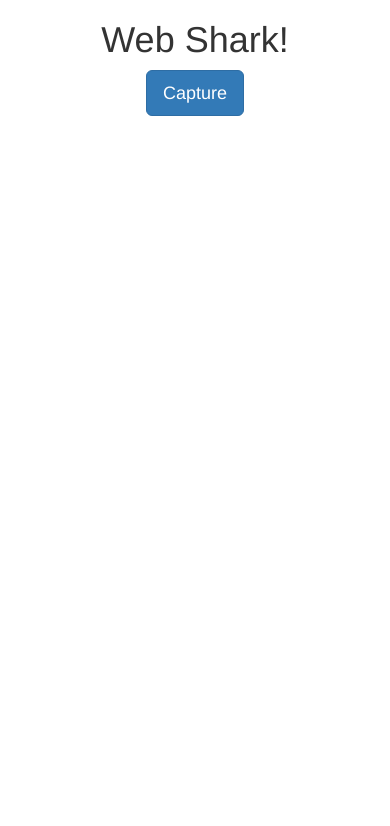
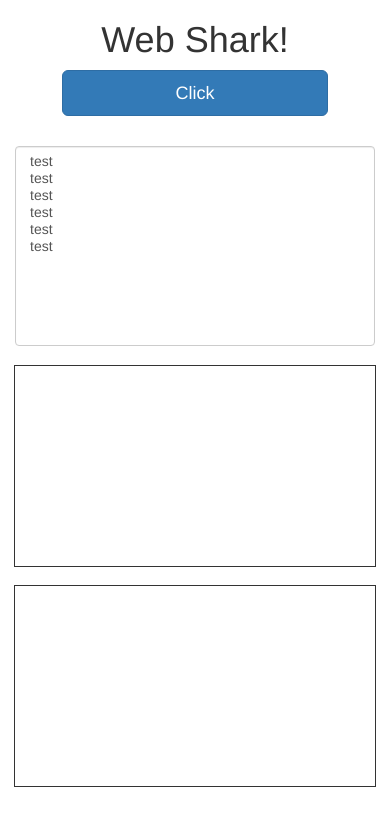
Before and after one commit to junshoong/web-shark, a Django app: page / in a window 390 px wide. Shown: the top 826 px of the page. Run offline with Django 3.2, Linux system fonts and the light colour scheme; some libraries are stand-ins or nearby versions.

Commit message:
change travis test version, add templates test list

```diff
--- a/capture/templates/home.html
+++ b/capture/templates/home.html
@@ -8,10 +8,24 @@
 <body>
     <div class="container">
         <div class="row">
-            <div class="col-md-6 col-md-offset-3">
+            <div class="col-md-8 col-md-offset-2">
                 <div class="text-center">
                     <h1>Web Shark!</h1>
-                    <a class="btn btn-primary btn-lg" >Capture</a>
+                    <form action="#" method="get">
+                        <input type="sumit" class="btn btn-lg btn-primary" value="Click" name="capture"/>
+                    </form>
+                    <select multiple class="unselected form-control" style="margin-top:30px; height: 200px; width: 100%;">
+                        <option value="1">test</option>
+                        <option value="2">test</option>
+                        <option value="3">test</option>
+                        <option value="4">test</option>
+                        <option value="5">test</option>
+                        <option value="6">test</option>
+                    </select>
+                    <div style="height: 200px; width: 100%; margin-top:20px; outline:1px solid;">
+                    </div>
+                    <div style="height: 200px; width: 100%; margin-top:20px; outline:1px solid;">
+                    </div>
                 </div>
             </div>
         </div>
--- a/capture/views.py
+++ b/capture/views.py
@@ -1,4 +1,6 @@
 from django.shortcuts import render
 
 def capture(request):
+    if(request.GET.get('capture')):
+        print("capture!!")
     return render(request, 'home.html',)
```
Also changed, not shown: .travis.yml.
